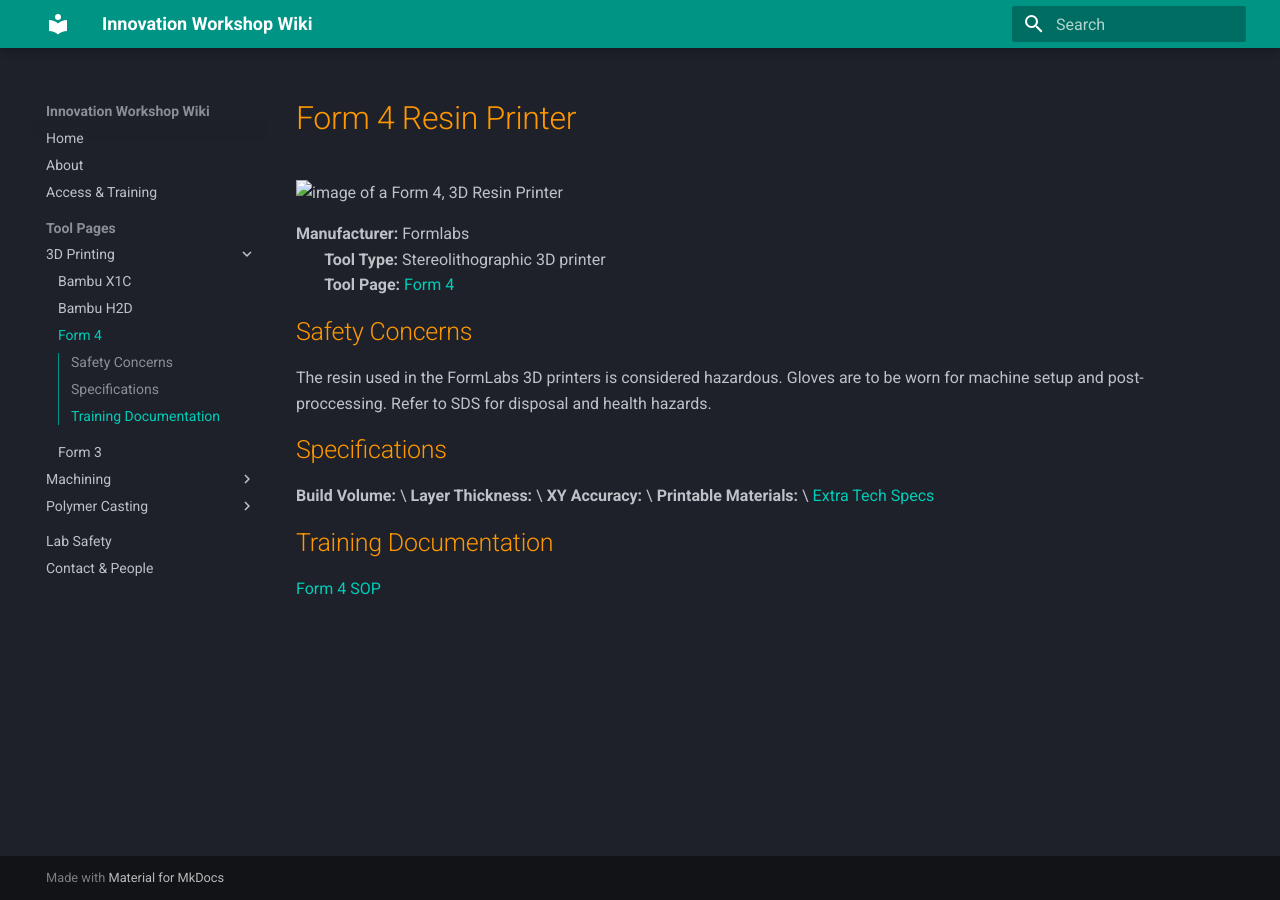
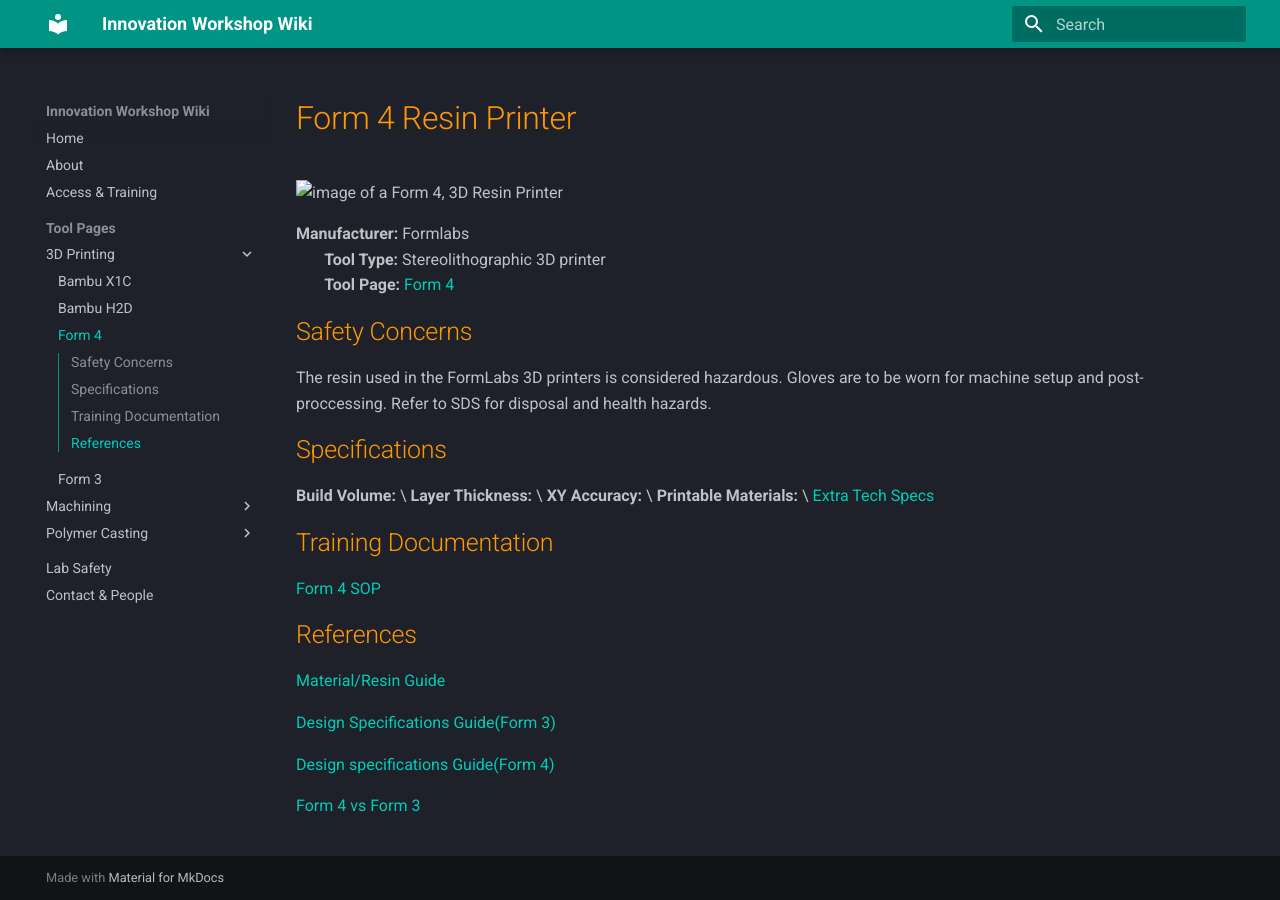
Before and after one commit to ucsb-innovation-workshop/ucsb-innovation-workshop.github.io, an MkDocs documentation site: the page built from docs/tools/form4.md, in a window 1280 px wide. Built offline with MkDocs 1.6.1 and Material for MkDocs 9.7.7, drawn with Linux system fonts in a browser that asks for light colours.

Commit message:
Update form4.md

```diff
--- a/docs/tools/form4.md
+++ b/docs/tools/form4.md
@@ -20,3 +20,12 @@ The resin used in the FormLabs 3D printers is considered hazardous. Gloves are t
 
 ## Training Documentation
 [Form 4 SOP](https://microfluidics.cnsi.ucsb.edu/wiki/lib/exe/fetch.php?media=form_4_sop.pdf)
+
+## References
+[Material/Resin Guide](https://formlabs.com/blog/3d-printing-materials/?srsltid=AfmBOorYW8IAwvzcxjSA07cVt5AR1GL8vCtYo5WKG7PrPPrnyydV63U1)
+
+[Design Specifications Guide(Form 3)](https://formlabs.com/support/Design-specifications-for-3D-models-form-3/)
+
+[Design specifications Guide(Form 4)](https://formlabs.com/support/Design-specifications-for-3D-models-Form-4-generation/)
+
+[Form 4 vs Form 3](https://formlabs.com/compare/form-4-vs-form-3/?srsltid=AfmBOopOKqqxsKkFMt-5jGpYTqhyxaCP7Ae-af-HAoBKvL-oa4EI0gQd)
```
